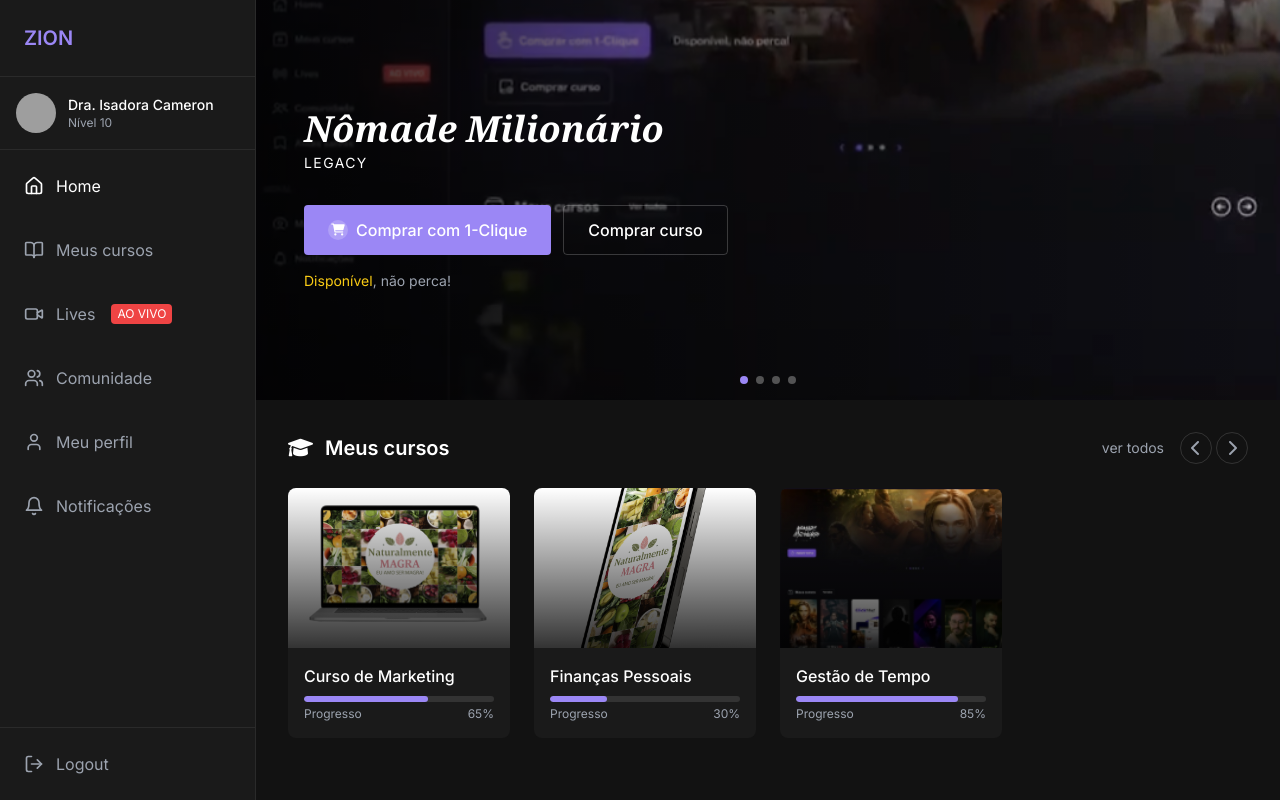
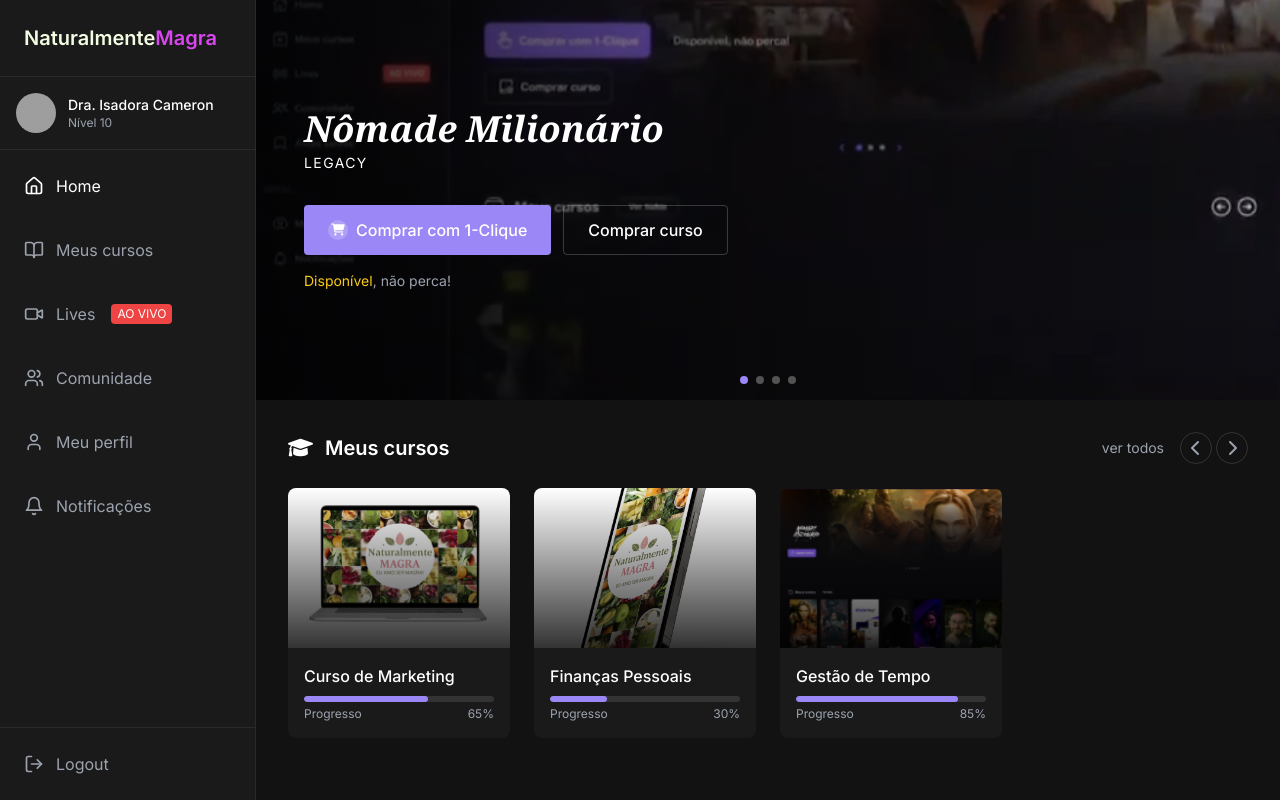
Before and after one commit to VInicius-vxtx/access-gatekeeper-system, a React (Vite) app: page /dashboard in a window 1280 px wide. Built offline with nearby package versions, Linux system fonts and the light colour scheme; grey boxes are pictures that could not be loaded.

Commit message:
Replace logo in dashboard
Replace the Zion logo with the Naturalmente Magra logo in the top left corner of the dashboard.

```diff
--- a/src/pages/Dashboard.tsx
+++ b/src/pages/Dashboard.tsx
@@ -47,9 +47,12 @@ const Dashboard = () => {
       <aside className="w-20 md:w-64 h-screen bg-[#1A1A1A] border-r border-[#2A2A2A] flex flex-col">
         {/* Logo */}
         <div className="p-6 border-b border-[#2A2A2A]">
-          <h1 className="text-xl font-bold text-[#9b87f5] hidden md:block">ZION</h1>
+          <h1 className="text-xl font-bold hidden md:block">
+            <span className="text-[#F2FCE2]">Naturalmente</span>
+            <span className="text-[#D946EF]">Magra</span>
+          </h1>
           <div className="flex items-center justify-center md:hidden">
-            <span className="text-2xl font-bold text-[#9b87f5]">Z</span>
+            <span className="text-2xl font-bold text-[#D946EF]">NM</span>
           </div>
         </div>
 
```
